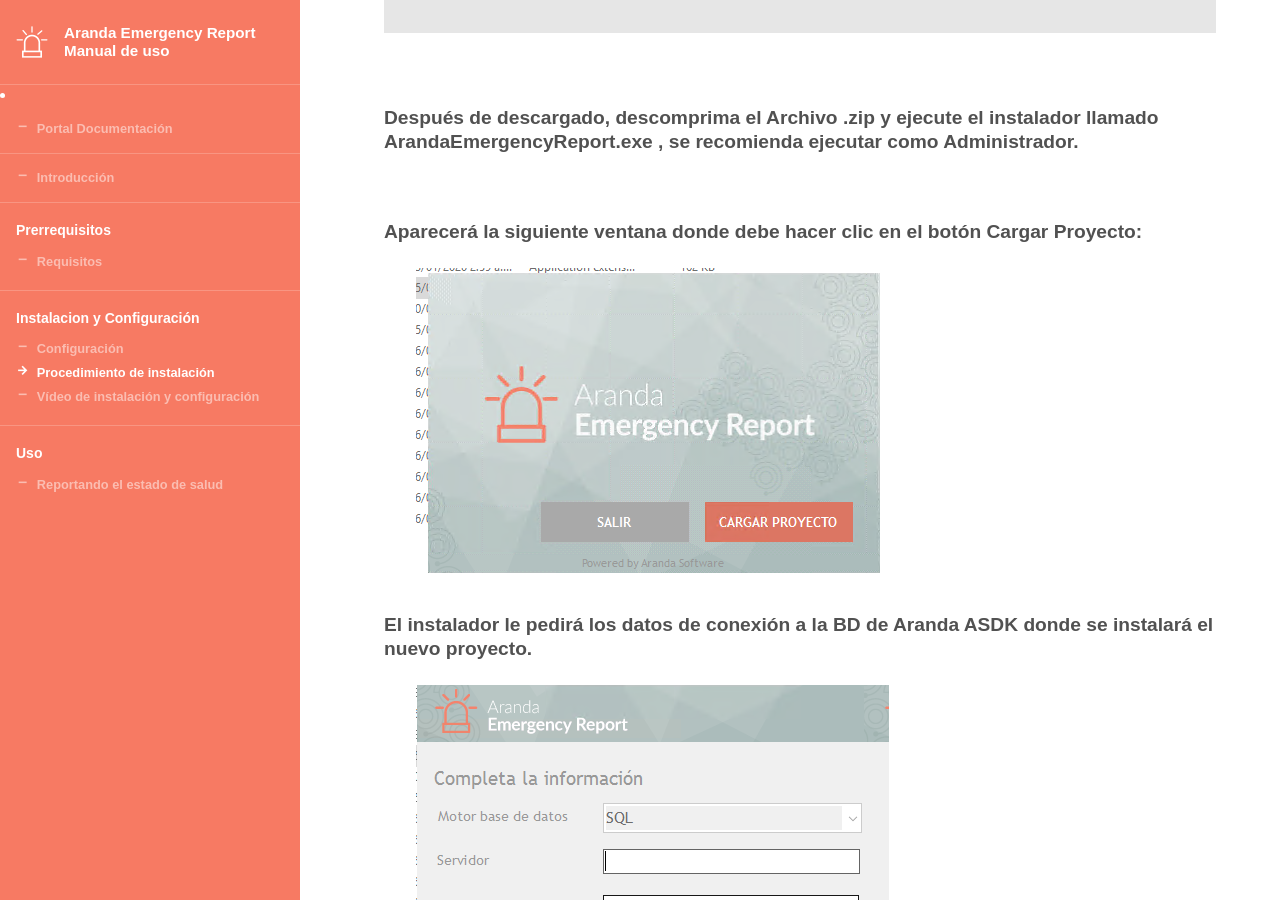
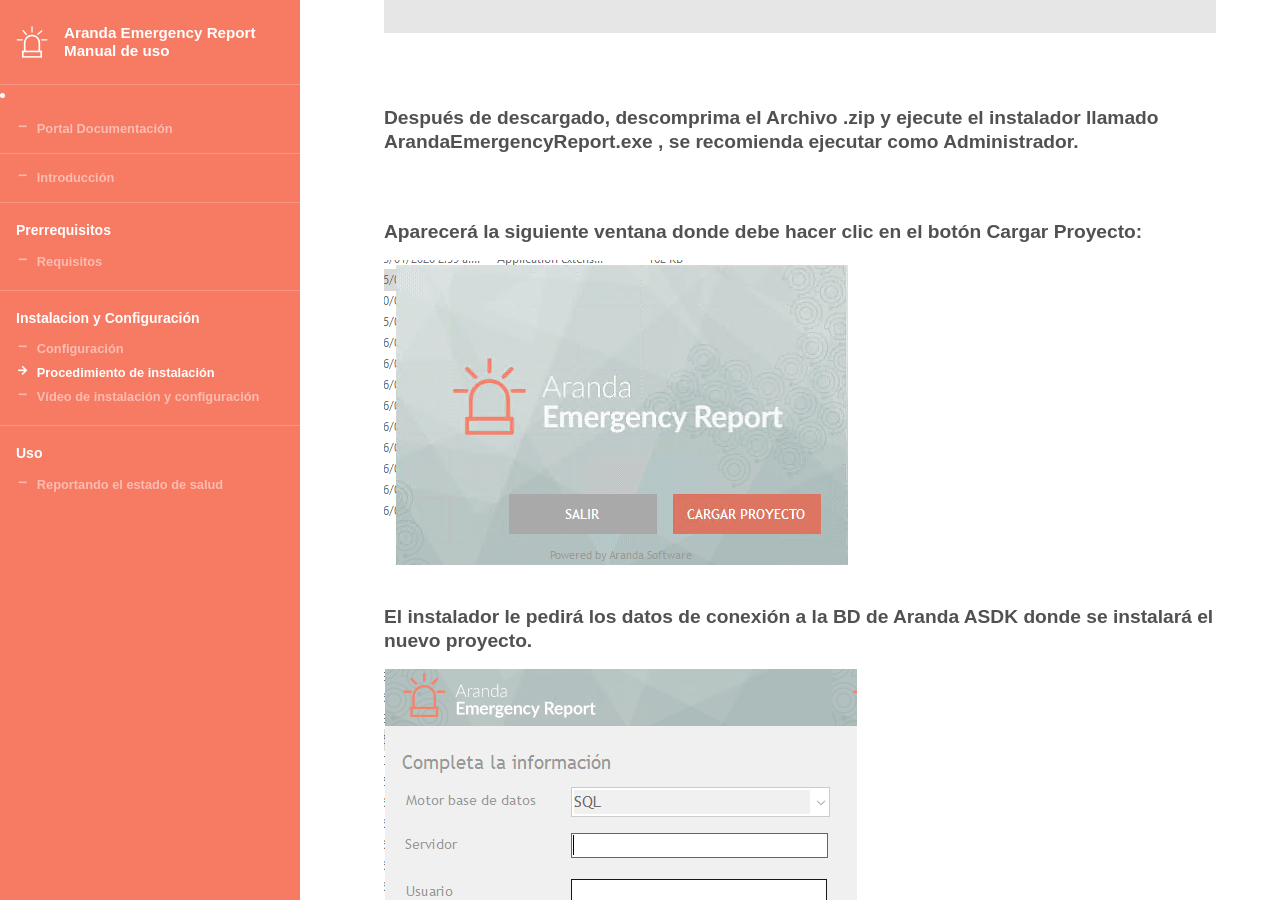
Before and after one commit to Nats85/ArandaEmergencyReport, a Jekyll site: the page built from _docs/configuracion/instalación y configuración.md, in a window 1280 px wide and 900 px high, scrolled down 667 px. Built offline with Jekyll 4.4.1, drawn with Linux system fonts in a browser that asks for light colours.

Commit message:
Update instalación y configuración.md

```diff
--- a/_docs/configuracion/instalación y configuración.md
+++ b/_docs/configuracion/instalación y configuración.md
@@ -8,23 +8,25 @@ info:
 
 
 
-### Descargue el ejecutable Aranda Emergency Report en el servidor de Aranda. Se debe descargar de la ruta
+## Descargue el ejecutable Aranda Emergency Report en el servidor de Aranda. Se debe descargar de la ruta
 
     <http://temp.arandasoft.com/kb/temp/data/COVID/Release6.zip>
 
 >
 
-### Después de descargado, descomprima el Archivo .zip y ejecute el instalador llamado ArandaEmergencyReport.exe , se recomienda ejecutar como Administrador.
+## Después de descargado, descomprima el Archivo .zip y ejecute el instalador llamado ArandaEmergencyReport.exe , se recomienda ejecutar como Administrador.
 
 
 
 ### Aparecerá la siguiente ventana donde debe hacer clic en el botón **Cargar Proyecto**:
 
->![]({{ site.baseurl }}/styleguide/images/2eab7834ccec257804e427734bd4b69f.png)
+![]({{ site.baseurl }}/styleguide/images/2eab7834ccec257804e427734bd4b69f.png)
+
+>
 
 ### El instalador le pedirá los datos de conexión a la BD de Aranda ASDK donde se instalará el nuevo proyecto.
 
->![]({{ site.baseurl }}/styleguide/images/3c1e09cc50bbab2752fa3510d3c97987.png)
+![]({{ site.baseurl }}/styleguide/images/3c1e09cc50bbab2752fa3510d3c97987.png)
 
 >
 
@@ -32,9 +34,9 @@ info:
 
 ###  Luego de diligenciar los datos, verifique que estos sean correctos haciendo clic en el botón **Probar**.
 
->![]({{ site.baseurl }}/styleguide/images/007a94ece923e8de82b344ac06aac4f5.png)
+![]({{ site.baseurl }}/styleguide/images/007a94ece923e8de82b344ac06aac4f5.png)
 
-
+>
 
 ###  Si los datos son correctos, haga clic en el botón **Ejecutar** e inmediatamente se empezará a crear el proyecto.
 
```
